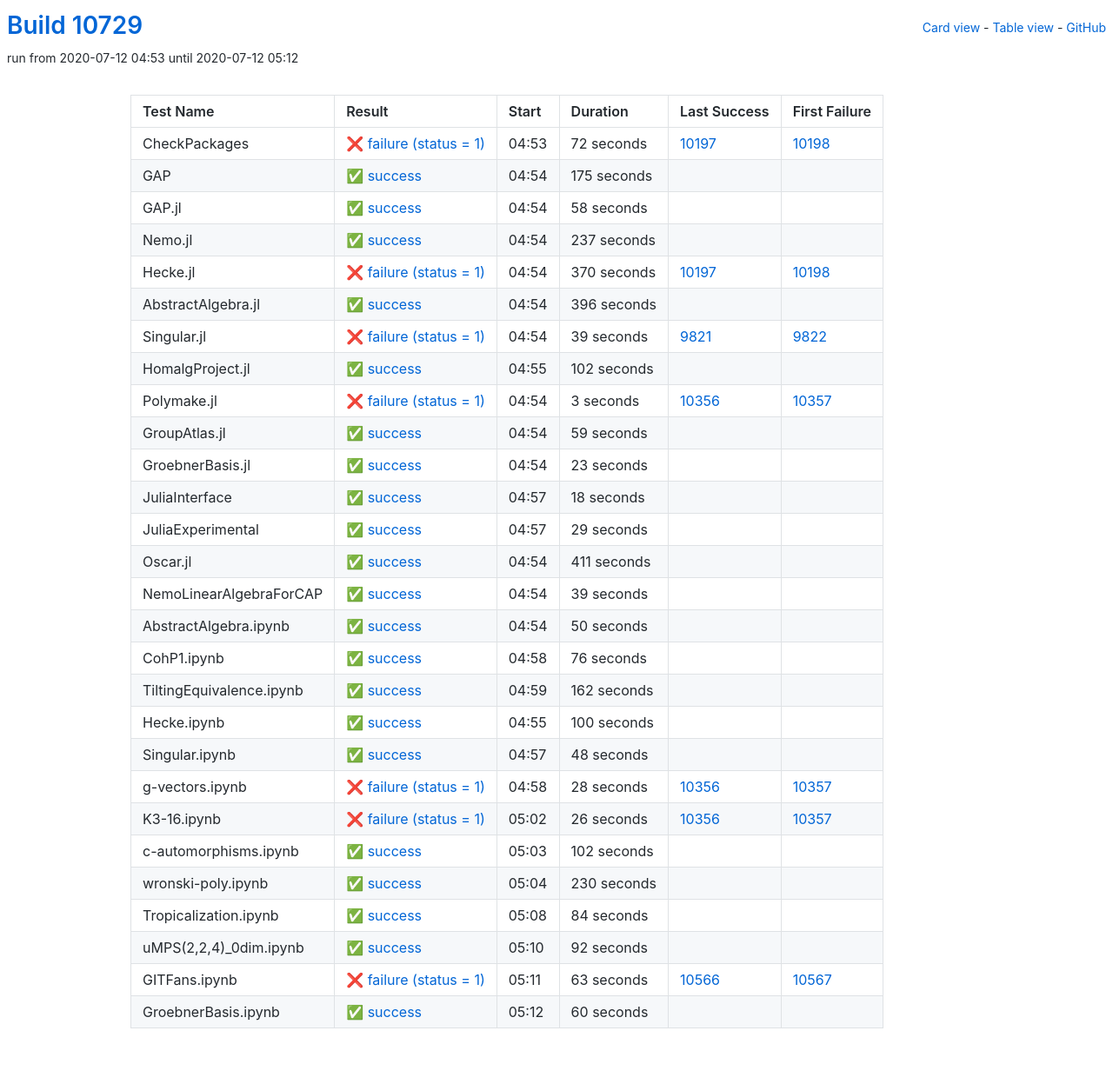
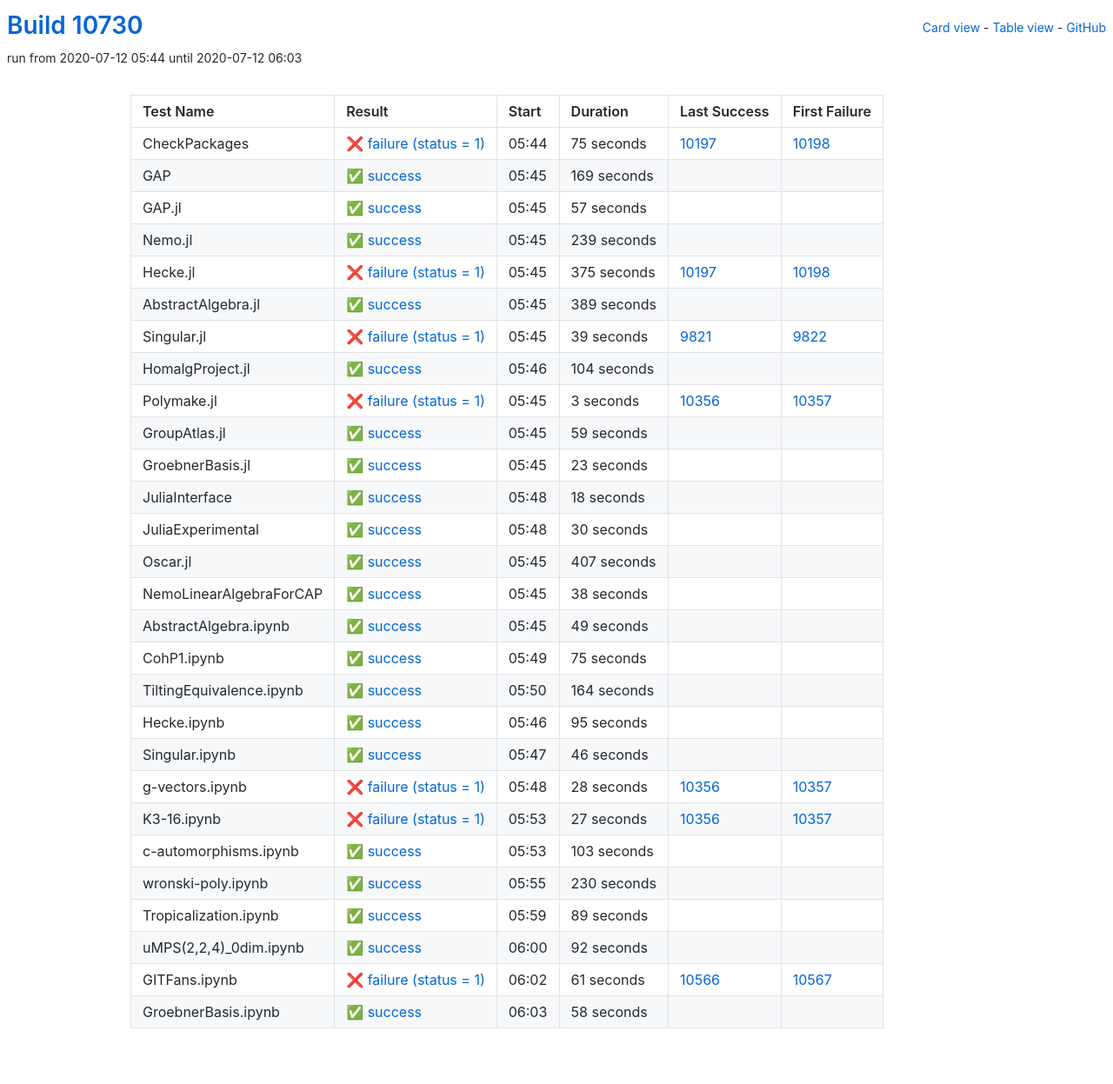
Before and after one commit to oscar-system/oscar-ci-status, a Jekyll site: the page built from table.html, in a window 1280 px wide. Shown: the whole page at 87% size. Built offline with Jekyll 4.4.1, drawn with Linux system fonts in a browser that asks for light colours.

Commit message:
Build #10730

```diff
--- a/_data/ci.yml
+++ b/_data/ci.yml
@@ -1,6 +1,6 @@
 ---
-build: 10729
-build_url: https://oscarci.mathematik.uni-kl.de/job/oscar/10729/
+build: 10730
+build_url: https://oscarci.mathematik.uni-kl.de/job/oscar/10730/
 job: oscar
 organization: oscar-system
 repo: oscar-ci-status
@@ -8,80 +8,80 @@
 tests:
 - name: CheckPackages
   id: checkpackages
-  log: https://oscarci.mathematik.uni-kl.de/job/oscar/10729/artifact/logs/build-10729/CheckPackages.log
-  start: 2020-07-12 04:53
+  log: https://oscarci.mathematik.uni-kl.de/job/oscar/10730/artifact/logs/build-10730/CheckPackages.log
+  start: 2020-07-12 05:44
   success: false
   exitcode: 1
   status: failure
-  duration: 72
+  duration: 75
   last_success: 10197
   last_success_url: https://oscarci.mathematik.uni-kl.de/job/oscar/10197/
   first_failure: 10198
   first_failure_url: https://oscarci.mathematik.uni-kl.de/job/oscar/10198/
 - name: GAP
   id: gap
-  log: https://oscarci.mathematik.uni-kl.de/job/oscar/10729/artifact/logs/build-10729/GAP.log
-  start: 2020-07-12 04:54
+  log: https://oscarci.mathematik.uni-kl.de/job/oscar/10730/artifact/logs/build-10730/GAP.log
+  start: 2020-07-12 05:45
   success: true
   exitcode: 0
   status: success
-  duration: 175
+  duration: 169
   last_success: false
   last_success_url:
   first_failure: false
   first_failure_url:
 - name: GAP.jl
   id: gap-jl
-  log: https://oscarci.mathematik.uni-kl.de/job/oscar/10729/artifact/logs/build-10729/GAP.jl.log
-  start: 2020-07-12 04:54
+  log: https://oscarci.mathematik.uni-kl.de/job/oscar/10730/artifact/logs/build-10730/GAP.jl.log
+  start: 2020-07-12 05:45
   success: true
   exitcode: 0
   status: success
-  duration: 58
+  duration: 57
   last_success: false
   last_success_url:
   first_failure: false
   first_failure_url:
 - name: Nemo.jl
   id: nemo-jl
-  log: https://oscarci.mathematik.uni-kl.de/job/oscar/10729/artifact/logs/build-10729/Nemo.jl.log
-  start: 2020-07-12 04:54
+  log: https://oscarci.mathematik.uni-kl.de/job/oscar/10730/artifact/logs/build-10730/Nemo.jl.log
+  start: 2020-07-12 05:45
   success: true
   exitcode: 0
   status: success
-  duration: 237
+  duration: 239
   last_success: false
   last_success_url:
   first_failure: false
   first_failure_url:
 - name: Hecke.jl
   id: hecke-jl
-  log: https://oscarci.mathematik.uni-kl.de/job/oscar/10729/artifact/logs/build-10729/Hecke.jl.log
-  start: 2020-07-12 04:54
+  log: https://oscarci.mathematik.uni-kl.de/job/oscar/10730/artifact/logs/build-10730/Hecke.jl.log
+  start: 2020-07-12 05:45
   success: false
   exitcode: 1
   status: failure
-  duration: 370
+  duration: 375
   last_success: 10197
   last_success_url: https://oscarci.mathematik.uni-kl.de/job/oscar/10197/
   first_failure: 10198
   first_failure_url: https://oscarci.mathematik.uni-kl.de/job/oscar/10198/
 - name: AbstractAlgebra.jl
   id: abstractalgebra-jl
-  log: https://oscarci.mathematik.uni-kl.de/job/oscar/10729/artifact/logs/build-10729/AbstractAlgebra.jl.log
-  start: 2020-07-12 04:54
+  log: https://oscarci.mathematik.uni-kl.de/job/oscar/10730/artifact/logs/build-10730/AbstractAlgebra.jl.log
+  start: 2020-07-12 05:45
   success: true
   exitcode: 0
   status: success
-  duration: 396
+  duration: 389
   last_success: false
   last_success_url:
   first_failure: false
   first_failure_url:
 - name: Singular.jl
   id: singular-jl
-  log: https://oscarci.mathematik.uni-kl.de/job/oscar/10729/artifact/logs/build-10729/Singular.jl.log
-  start: 2020-07-12 04:54
+  log: https://oscarci.mathematik.uni-kl.de/job/oscar/10730/artifact/logs/build-10730/Singular.jl.log
+  start: 2020-07-12 05:45
   success: false
   exitcode: 1
   status: failure
@@ -92,20 +92,20 @@
   first_failure_url: https://oscarci.mathematik.uni-kl.de/job/oscar/9822/
 - name: HomalgProject.jl
   id: homalgproject-jl
-  log: https://oscarci.mathematik.uni-kl.de/job/oscar/10729/artifact/logs/build-10729/HomalgProject.jl.log
-  start: 2020-07-12 04:55
+  log: https://oscarci.mathematik.uni-kl.de/job/oscar/10730/artifact/logs/build-10730/HomalgProject.jl.log
+  start: 2020-07-12 05:46
   success: true
   exitcode: 0
   status: success
-  duration: 102
+  duration: 104
   last_success: false
   last_success_url:
   first_failure: false
   first_failure_url:
 - name: Polymake.jl
   id: polymake-jl
-  log: https://oscarci.mathematik.uni-kl.de/job/oscar/10729/artifact/logs/build-10729/Polymake.jl.log
-  start: 2020-07-12 04:54
+  log: https://oscarci.mathematik.uni-kl.de/job/oscar/10730/artifact/logs/build-10730/Polymake.jl.log
+  start: 2020-07-12 05:45
   success: false
   exitcode: 1
   status: failure
@@ -116,8 +116,8 @@
   first_failure_url: https://oscarci.mathematik.uni-kl.de/job/oscar/10357/
 - name: GroupAtlas.jl
   id: groupatlas-jl
-  log: https://oscarci.mathematik.uni-kl.de/job/oscar/10729/artifact/logs/build-10729/GroupAtlas.jl.log
-  start: 2020-07-12 04:54
+  log: https://oscarci.mathematik.uni-kl.de/job/oscar/10730/artifact/logs/build-10730/GroupAtlas.jl.log
+  start: 2020-07-12 05:45
   success: true
   exitcode: 0
   status: success
@@ -128,8 +128,8 @@
   first_failure_url:
 - name: GroebnerBasis.jl
   id: groebnerbasis-jl
-  log: https://oscarci.mathematik.uni-kl.de/job/oscar/10729/artifact/logs/build-10729/GroebnerBasis.jl.log
-  start: 2020-07-12 04:54
+  log: https://oscarci.mathematik.uni-kl.de/job/oscar/10730/artifact/logs/build-10730/GroebnerBasis.jl.log
+  start: 2020-07-12 05:45
   success: true
   exitcode: 0
   status: success
@@ -140,8 +140,8 @@
   first_failure_url:
 - name: JuliaInterface
   id: juliainterface
-  log: https://oscarci.mathematik.uni-kl.de/job/oscar/10729/artifact/logs/build-10729/JuliaInterface.log
-  start: 2020-07-12 04:57
+  log: https://oscarci.mathematik.uni-kl.de/job/oscar/10730/artifact/logs/build-10730/JuliaInterface.log
+  start: 2020-07-12 05:48
   success: true
   exitcode: 0
   status: success
@@ -152,104 +152,104 @@
   first_failure_url:
 - name: JuliaExperimental
   id: juliaexperimental
-  log: https://oscarci.mathematik.uni-kl.de/job/oscar/10729/artifact/logs/build-10729/JuliaExperimental.log
-  start: 2020-07-12 04:57
+  log: https://oscarci.mathematik.uni-kl.de/job/oscar/10730/artifact/logs/build-10730/JuliaExperimental.log
+  start: 2020-07-12 05:48
   success: true
   exitcode: 0
   status: success
-  duration: 29
+  duration: 30
   last_success: false
   last_success_url:
   first_failure: false
   first_failure_url:
 - name: Oscar.jl
   id: oscar-jl
-  log: https://oscarci.mathematik.uni-kl.de/job/oscar/10729/artifact/logs/build-10729/Oscar.jl.log
-  start: 2020-07-12 04:54
+  log: https://oscarci.mathematik.uni-kl.de/job/oscar/10730/artifact/logs/build-10730/Oscar.jl.log
+  start: 2020-07-12 05:45
   success: true
   exitcode: 0
   status: success
-  duration: 411
+  duration: 407
   last_success: false
   last_success_url:
   first_failure: false
   first_failure_url:
 - name: NemoLinearAlgebraForCAP
   id: nemolinearalgebraforcap
-  log: https://oscarci.mathematik.uni-kl.de/job/oscar/10729/artifact/logs/build-10729/NemoLinearAlgebraForCAP.log
-  start: 2020-07-12 04:54
+  log: https://oscarci.mathematik.uni-kl.de/job/oscar/10730/artifact/logs/build-10730/NemoLinearAlgebraForCAP.log
+  start: 2020-07-12 05:45
   success: true
   exitcode: 0
   status: success
-  duration: 39
+  duration: 38
   last_success: false
   last_success_url:
   first_failure: false
   first_failure_url:
 - name: AbstractAlgebra.ipynb
   id: abstractalgebra-ipynb
-  log: https://oscarci.mathematik.uni-kl.de/job/oscar/10729/artifact/logs/build-10729/AbstractAlgebra.ipynb.log
-  start: 2020-07-12 04:54
+  log: https://oscarci.mathematik.uni-kl.de/job/oscar/10730/artifact/logs/build-10730/AbstractAlgebra.ipynb.log
+  start: 2020-07-12 05:45
   success: true
   exitcode: 0
   status: success
-  duration: 50
+  duration: 49
   last_success: false
   last_success_url:
   first_failure: false
   first_failure_url:
 - name: CohP1.ipynb
   id: cohp1-ipynb
-  log: https://oscarci.mathematik.uni-kl.de/job/oscar/10729/artifact/logs/build-10729/CohP1.ipynb.log
-  start: 2020-07-12 04:58
+  log: https://oscarci.mathematik.uni-kl.de/job/oscar/10730/artifact/logs/build-10730/CohP1.ipynb.log
+  start: 2020-07-12 05:49
   success: true
   exitcode: 0
   status: success
-  duration: 76
+  duration: 75
   last_success: false
   last_success_url:
   first_failure: false
   first_failure_url:
 - name: TiltingEquivalence.ipynb
   id: tiltingequivalence-ipynb
-  log: https://oscarci.mathematik.uni-kl.de/job/oscar/10729/artifact/logs/build-10729/TiltingEquivalence.ipynb.log
-  start: 2020-07-12 04:59
+  log: https://oscarci.mathematik.uni-kl.de/job/oscar/10730/artifact/logs/build-10730/TiltingEquivalence.ipynb.log
+  start: 2020-07-12 05:50
   success: true
   exitcode: 0
   status: success
-  duration: 162
+  duration: 164
   last_success: false
   last_success_url:
   first_failure: false
   first_failure_url:
 - name: Hecke.ipynb
   id: hecke-ipynb
-  log: https://oscarci.mathematik.uni-kl.de/job/oscar/10729/artifact/logs/build-10729/Hecke.ipynb.log
-  start: 2020-07-12 04:55
+  log: https://oscarci.mathematik.uni-kl.de/job/oscar/10730/artifact/logs/build-10730/Hecke.ipynb.log
+  start: 2020-07-12 05:46
   success: true
   exitcode: 0
   status: success
-  duration: 100
+  duration: 95
   last_success: false
   last_success_url:
   first_failure: false
   first_failure_url:
 - name: Singular.ipynb
   id: singular-ipynb
-  log: https://oscarci.mathematik.uni-kl.de/job/oscar/10729/artifact/logs/build-10729/Singular.ipynb.log
-  start: 2020-07-12 04:57
+  log: https://oscarci.mathematik.uni-kl.de/job/oscar/10730/artifact/logs/build-10730/Singular.ipynb.log
+  start: 2020-07-12 05:47
   success: true
   exitcode: 0
   status: success
-  duration: 48
+  duration: 46
   last_success: false
   last_success_url:
   first_failure: false
   first_failure_url:
 - name: g-vectors.ipynb
   id: g-vectors-ipynb
-  log: https://oscarci.mathematik.uni-kl.de/job/oscar/10729/artifact/logs/build-10729/g-vectors.ipynb.log
-  start: 2020-07-12 04:58
+  log: https://oscarci.mathematik.uni-kl.de/job/oscar/10730/artifact/logs/build-10730/g-vectors.ipynb.log
+  start: 2020-07-12 05:48
   success: false
   exitcode: 1
   status: failure
@@ -260,32 +260,32 @@
   first_failure_url: https://oscarci.mathematik.uni-kl.de/job/oscar/10357/
 - name: K3-16.ipynb
   id: k3-16-ipynb
-  log: https://oscarci.mathematik.uni-kl.de/job/oscar/10729/artifact/logs/build-10729/K3-16.ipynb.log
-  start: 2020-07-12 05:02
+  log: https://oscarci.mathematik.uni-kl.de/job/oscar/10730/artifact/logs/build-10730/K3-16.ipynb.log
+  start: 2020-07-12 05:53
   success: false
   exitcode: 1
   status: failure
-  duration: 26
+  duration: 27
   last_success: 10356
   last_success_url: https://oscarci.mathematik.uni-kl.de/job/oscar/10356/
   first_failure: 10357
   first_failure_url: https://oscarci.mathematik.uni-kl.de/job/oscar/10357/
 - name: c-automorphisms.ipynb
   id: c-automorphisms-ipynb
-  log: https://oscarci.mathematik.uni-kl.de/job/oscar/10729/artifact/logs/build-10729/c-automorphisms.ipynb.log
-  start: 2020-07-12 05:03
+  log: https://oscarci.mathematik.uni-kl.de/job/oscar/10730/artifact/logs/build-10730/c-automorphisms.ipynb.log
+  start: 2020-07-12 05:53
   success: true
   exitcode: 0
   status: success
-  duration: 102
+  duration: 103
   last_success: false
   last_success_url:
   first_failure: false
   first_failure_url:
 - name: wronski-poly.ipynb
   id: wronski-poly-ipynb
-  log: https://oscarci.mathematik.uni-kl.de/job/oscar/10729/artifact/logs/build-10729/wronski-poly.ipynb.log
-  start: 2020-07-12 05:04
+  log: https://oscarci.mathematik.uni-kl.de/job/oscar/10730/artifact/logs/build-10730/wronski-poly.ipynb.log
+  start: 2020-07-12 05:55
   success: true
   exitcode: 0
   status: success
@@ -296,20 +296,20 @@
   first_failure_url:
 - name: Tropicalization.ipynb
   id: tropicalization-ipynb
-  log: https://oscarci.mathematik.uni-kl.de/job/oscar/10729/artifact/logs/build-10729/Tropicalization.ipynb.log
-  start: 2020-07-12 05:08
+  log: https://oscarci.mathematik.uni-kl.de/job/oscar/10730/artifact/logs/build-10730/Tropicalization.ipynb.log
+  start: 2020-07-12 05:59
   success: true
   exitcode: 0
   status: success
-  duration: 84
+  duration: 89
   last_success: false
   last_success_url:
   first_failure: false
   first_failure_url:
 - name: uMPS(2,2,4)_0dim.ipynb
   id: umps-2-2-4-0dim-ipynb
-  log: https://oscarci.mathematik.uni-kl.de/job/oscar/10729/artifact/logs/build-10729/uMPS-2-2-4-_0dim.ipynb.log
-  start: 2020-07-12 05:10
+  log: https://oscarci.mathematik.uni-kl.de/job/oscar/10730/artifact/logs/build-10730/uMPS-2-2-4-_0dim.ipynb.log
+  start: 2020-07-12 06:00
   success: true
   exitcode: 0
   status: success
@@ -320,24 +320,24 @@
   first_failure_url:
 - name: GITFans.ipynb
   id: gitfans-ipynb
-  log: https://oscarci.mathematik.uni-kl.de/job/oscar/10729/artifact/logs/build-10729/GITFans.ipynb.log
-  start: 2020-07-12 05:11
+  log: https://oscarci.mathematik.uni-kl.de/job/oscar/10730/artifact/logs/build-10730/GITFans.ipynb.log
+  start: 2020-07-12 06:02
   success: false
   exitcode: 1
   status: failure
-  duration: 63
+  duration: 61
   last_success: 10566
   last_success_url: https://oscarci.mathematik.uni-kl.de/job/oscar/10566/
   first_failure: 10567
   first_failure_url: https://oscarci.mathematik.uni-kl.de/job/oscar/10567/
 - name: GroebnerBasis.ipynb
   id: groebnerbasis-ipynb
-  log: https://oscarci.mathematik.uni-kl.de/job/oscar/10729/artifact/logs/build-10729/GroebnerBasis.ipynb.log
-  start: 2020-07-12 05:12
+  log: https://oscarci.mathematik.uni-kl.de/job/oscar/10730/artifact/logs/build-10730/GroebnerBasis.ipynb.log
+  start: 2020-07-12 06:03
   success: true
   exitcode: 0
   status: success
-  duration: 60
+  duration: 58
   last_success: false
   last_success_url:
   first_failure: false
```
Also changed, not shown: README.md.
